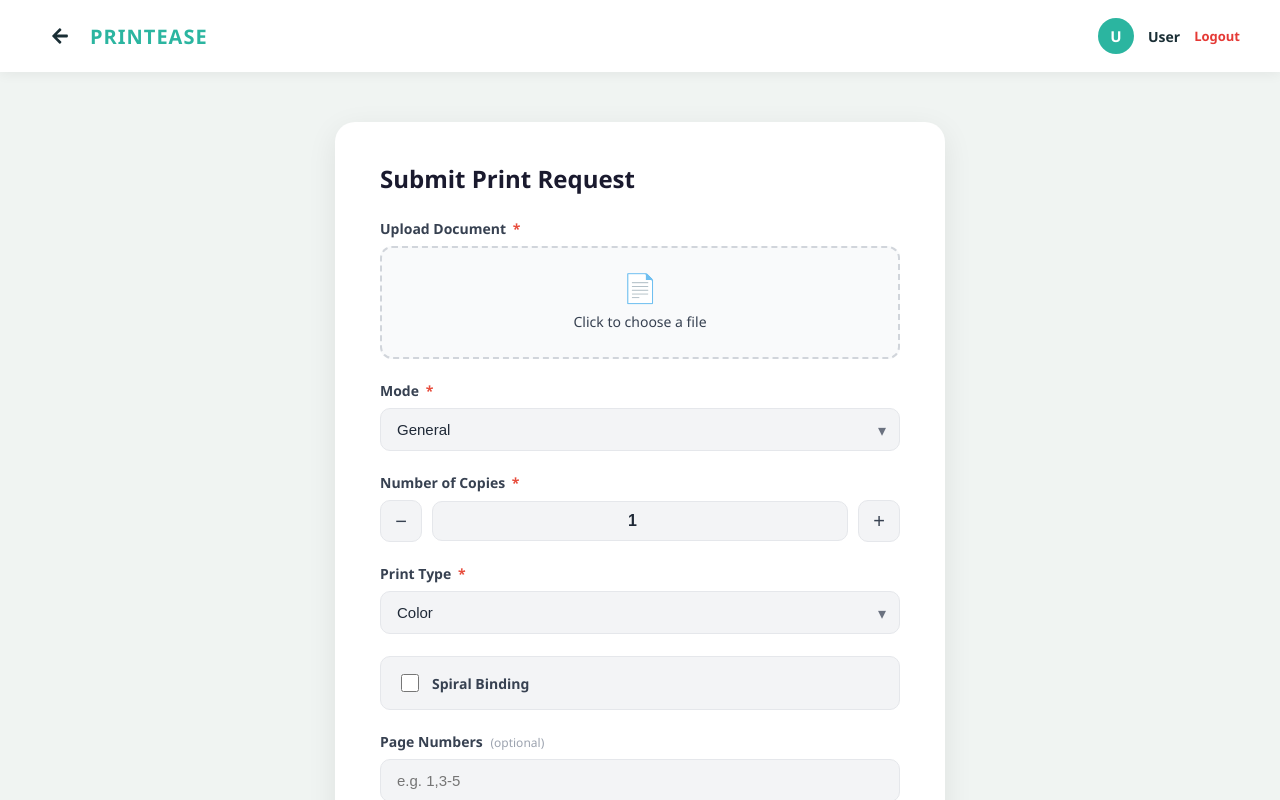
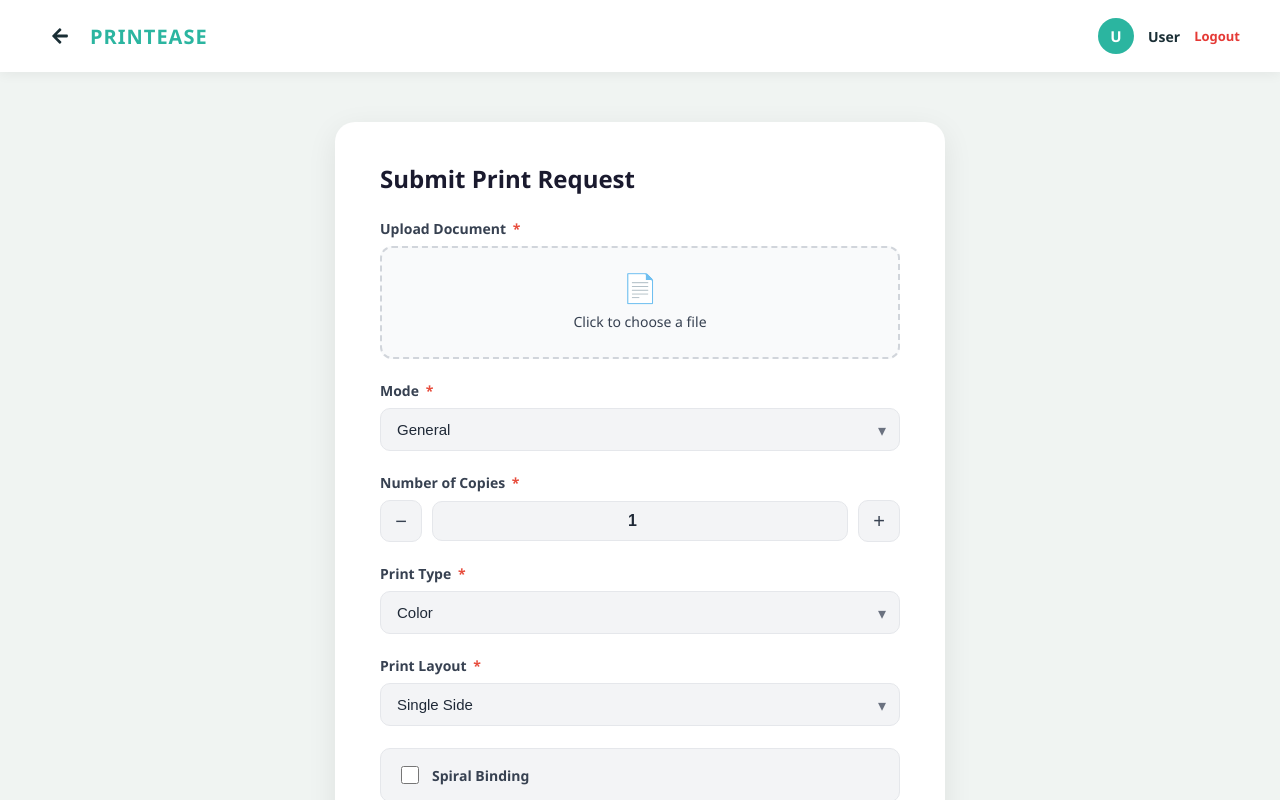
Before and after one commit to AMRITHA-P-SHIBU/printease, a React (Create React App) app in the folder frontend/: page /1/printout/submit in a window 1280 px wide. Shown: the top 800 px of the page. Built offline with nearby package versions, Linux system fonts and the light colour scheme.

Commit message:
updated request page

```diff
--- a/frontend/src/pages/SubmitPrintRequest.js
+++ b/frontend/src/pages/SubmitPrintRequest.js
@@ -14,6 +14,7 @@ function SubmitPrintRequest() {
   const [mode, setMode]                 = useState("General");
   const [copies, setCopies]             = useState(1);
   const [printType, setPrintType]       = useState("Color");
+  const [printLayout, setPrintLayout]   = useState("Single Side");
   const [spiralBinding, setSpiralBinding] = useState(false);
   const [pageNumbers, setPageNumbers]   = useState("");
   const [description, setDescription]   = useState("");
@@ -83,6 +84,7 @@ function SubmitPrintRequest() {
       formData.append("mode",           mode);
       formData.append("copies",         copies);
       formData.append("print_type",     printType);
+      formData.append("print_layout",   printLayout);
       formData.append("spiral_binding", spiralBinding);
       formData.append("total_pages",    countedPages);
       formData.append("page_numbers",   pageNumbers);
@@ -225,6 +227,18 @@ navigate("/payment", {
                 <select value={printType} onChange={(e) => setPrintType(e.target.value)} required style={styles.select}>
                   <option>Color</option>
                   <option>Black &amp; White</option>
+                </select>
+                <span style={styles.chevron}>▾</span>
+              </div>
+            </div>
+
+            {/* Print Layout */}
+            <div style={styles.fieldGroup}>
+              <label style={styles.label}>Print Layout <span style={styles.required}>*</span></label>
+              <div style={styles.selectWrapper}>
+                <select value={printLayout} onChange={(e) => setPrintLayout(e.target.value)} required style={styles.select}>
+                  <option>Single Side</option>
+                  <option>Double Side</option>
                 </select>
                 <span style={styles.chevron}>▾</span>
               </div>
```
